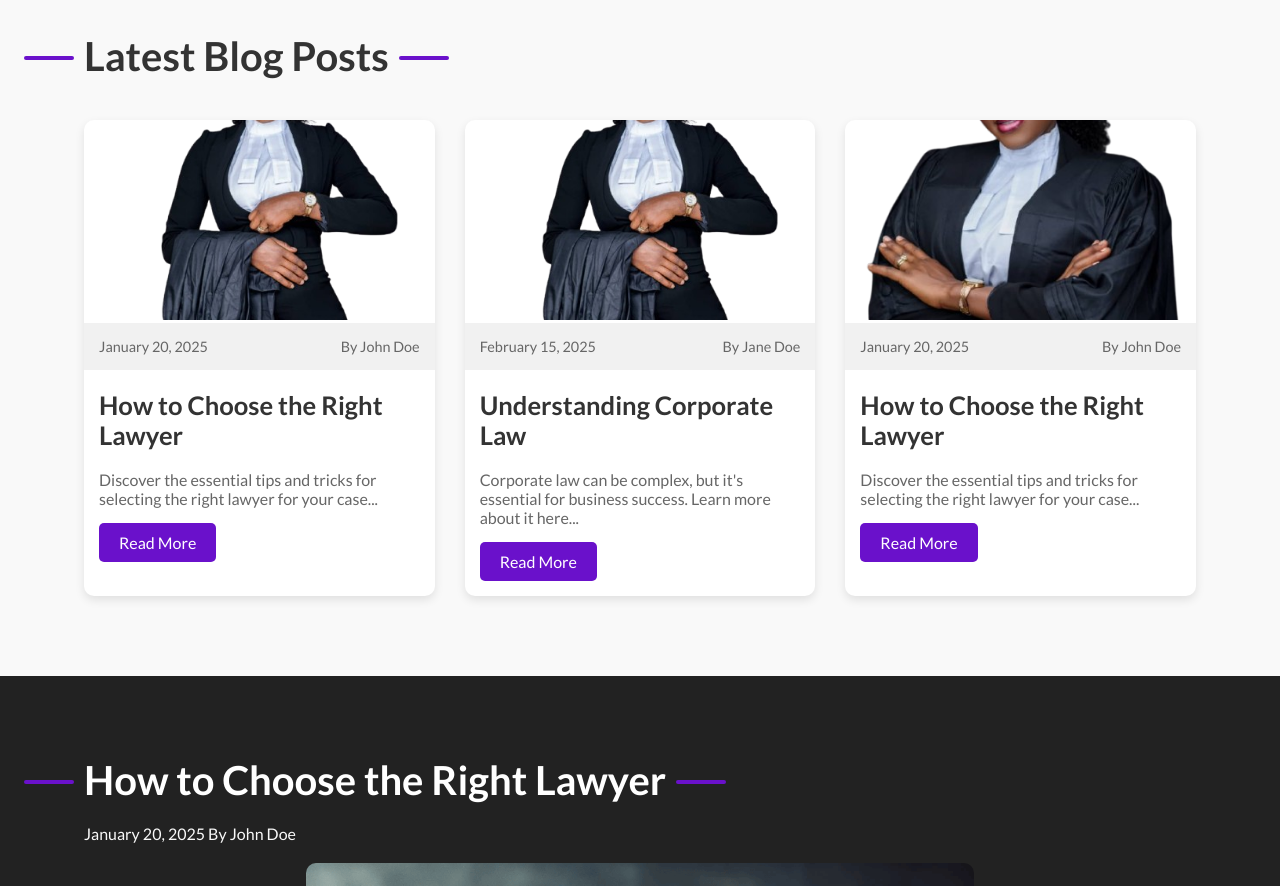
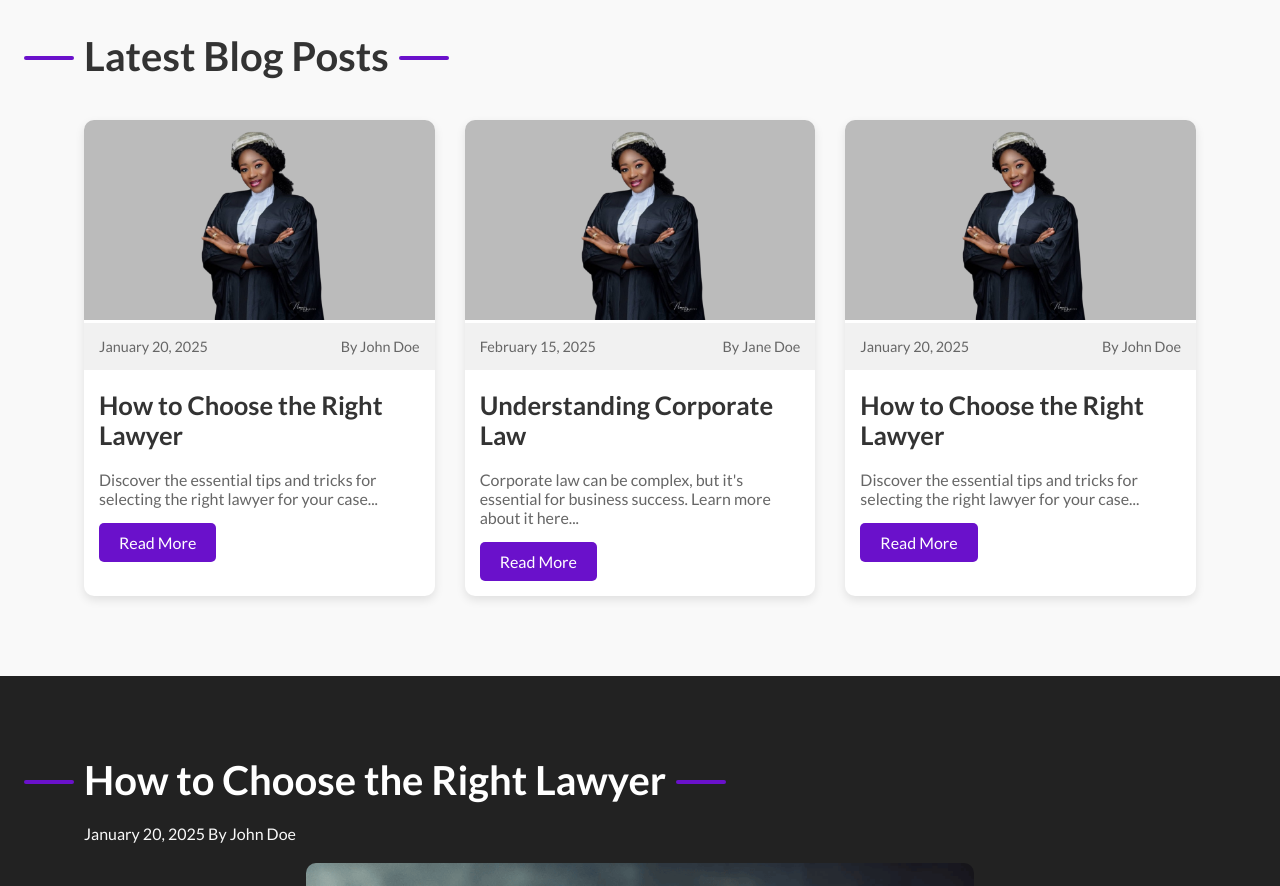
Before and after one commit to preciousbabe/law2, a plain HTML site: page index.html in a window 1280 px wide. Shown: the part 1800-2686 px from the top of the page. Drawn offline with nearby package versions, Linux system fonts and the light colour scheme.

Commit message:
third commit

```diff
--- a/index.html
+++ b/index.html
@@ -75,7 +75,9 @@
           <h2 class="section-title">Latest Blog Posts</h2>
           <div class="blog-list">
             <div class="blog-item">
-              <img src="./img/dlaww-removebg-preview.png" alt="Blog Image">
+              <div class="blog-item-img">
+                <img src="./img/law-removebg-preview.png" alt="Blog Image">
+              </div>
               <div class="blog-info">
                 <span class="blog-date">January 20, 2025</span>
                 <span class="blog-author">By John Doe</span>
@@ -85,7 +87,9 @@
               <a href="blog-page.html" class="btn-read-more">Read More</a>
             </div>
             <div class="blog-item">
-              <img src="./img/dlaww-removebg-preview.png" alt="Blog Image">
+              <div class="blog-item-img">
+                <img src="./img/law-removebg-preview.png" alt="Blog Image">
+              </div>
               <div class="blog-info">
                 <span class="blog-date">February 15, 2025</span>
                 <span class="blog-author">By Jane Doe</span>
@@ -95,7 +99,9 @@
               <a href="blog-page.html" class="btn-read-more">Read More</a>
             </div>
             <div class="blog-item">
+              <div class="blog-item-img">
                 <img src="./img/law-removebg-preview.png" alt="Blog Image">
+              </div>
                 <div class="blog-info">
                   <span class="blog-date">January 20, 2025</span>
                   <span class="blog-author">By John Doe</span>
--- a/style.css
+++ b/style.css
@@ -13,7 +13,6 @@ html, body {
 body{
   font-family: "Lato", serif;
 }
-
 
 .container {
     width: 90%; /* Ensures responsiveness */
@@ -477,10 +476,10 @@ nav.scrolled .nav__links a {
     transform: translateY(-10px);
   }
 
-  .blog-item img {
-    width: 100%;
+  .blog-item-img img{
     height: 200px;
-    object-fit: cover;
+    object-fit: contain;
+    background-color: #bbb;
   }
 
   .blog-info {
```
